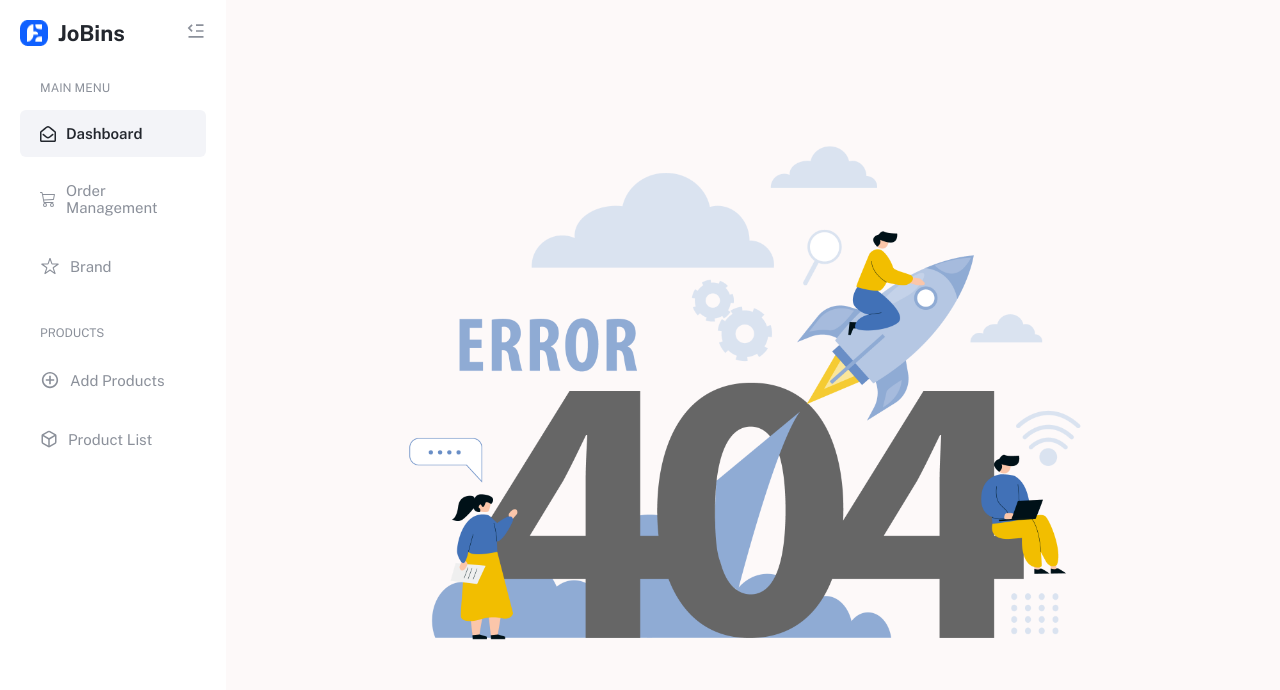
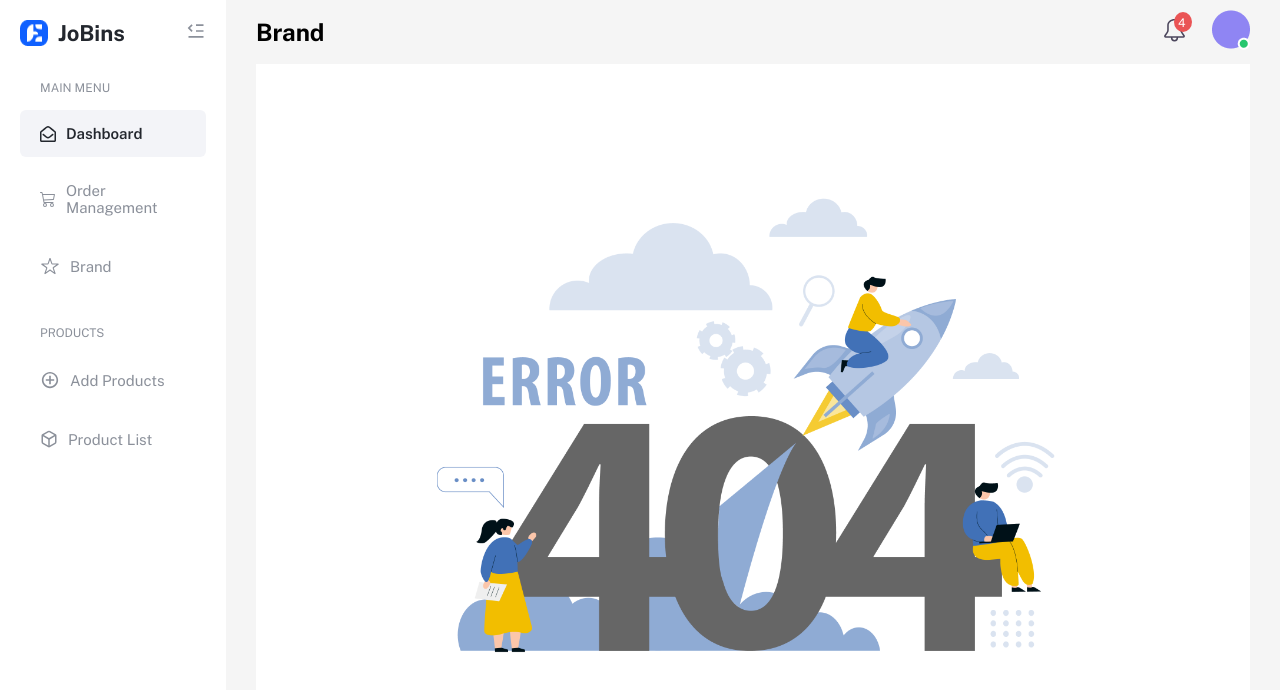
Before and after one commit to sanishkarkee/jobins-frontend-challenge, a React (Vite) app: page /Brand in a window 1280 px wide. Shown: the top 690 px of the page. Built offline with nearby package versions, Linux system fonts and the light colour scheme.

Commit message:
All completed

```diff
--- a/src/Routes/AppRoutes.jsx
+++ b/src/Routes/AppRoutes.jsx
@@ -7,8 +7,8 @@ const AppRoutes = () => {
   return (
     <Routes>
       <Route path='/' element={<Dashboard />} />
-      <Route path='/order-management' element={<Error404 />} />
-      <Route path='/brand' element={<Error404 />} />
+      <Route path='/Order-Management' element={<Error404 />} />
+      <Route path='/Brand' element={<Error404 />} />
       <Route path='*' element={<Error404 />} />
     </Routes>
   );
--- a/src/components/Header/Header.jsx
+++ b/src/components/Header/Header.jsx
@@ -1,14 +1,20 @@
 import React from 'react';
 import './Header.scss';
 import { GoBell } from 'react-icons/go';
+import { useLocation } from 'react-router-dom';
 
 const Header = () => {
+  const location = useLocation();
+  const currentPath =
+    location.pathname === '/'
+      ? 'Dashboard'
+      : location.pathname.replace('/', '');
   return (
     <>
       <div className='header-section'>
         <div className='header-content-wrapper'>
           <div className='header-title'>
-            <h4>Dashboard</h4>
+            <h4>{currentPath}</h4>
           </div>
 
           <div className='profile-details'>
--- a/src/components/Navbar/Navbar.jsx
+++ b/src/components/Navbar/Navbar.jsx
@@ -48,7 +48,7 @@ const Navbar = () => {
                 className={activeItem === 'Order Management' ? 'active' : ''}
                 onClick={() => handleMenuItemClick('Order Management')}
               >
-                <Link to='/order-management'>
+                <Link to='/Order-Management'>
                   <BsCart3 size={18} />
                   <span>Order Management</span>
                 </Link>
@@ -58,7 +58,7 @@ const Navbar = () => {
                 className={activeItem === 'Brand' ? 'active' : ''}
                 onClick={() => handleMenuItemClick('Brand')}
               >
-                <Link to='/brand'>
+                <Link to='/Brand'>
                   <IoIosStarOutline size={20} />
                   <span>Brand</span>
                 </Link>
@@ -76,7 +76,7 @@ const Navbar = () => {
                 className={activeItem === 'Add Products' ? 'active' : ''}
                 onClick={() => handleMenuItemClick('Add Products')}
               >
-                <Link to='/add-products'>
+                <Link to='/Add-Products'>
                   <IoMdAddCircleOutline size={20} />
                   <span>Add Products</span>
                 </Link>
@@ -85,7 +85,7 @@ const Navbar = () => {
                 className={activeItem === 'Product List' ? 'active' : ''}
                 onClick={() => handleMenuItemClick('Product List')}
               >
-                <Link to='/product-list'>
+                <Link to='/Product-List'>
                   <FiBox size={18} />
                   <span>Product List</span>
                 </Link>
--- a/src/pages/Error404.jsx
+++ b/src/pages/Error404.jsx
@@ -5,7 +5,14 @@ const Error404 = () => {
   return (
     <>
       <div className='error-message-content'>
-        <img src='/assets/error/error.png' alt='' />
+        <div className='inner'>
+          <div className='error-header'>
+            <Header />
+          </div>
+          <div className='error-img'>
+            <img src='/assets/error/error.png' alt='' />
+          </div>
+        </div>
       </div>
     </>
   );
--- a/src/style.scss
+++ b/src/style.scss
@@ -97,15 +97,25 @@ $content-back: #f5f5f5;
 // --------------------------<Error404/> Component------------------------
 
 .error-message-content {
+  .inner {
+    padding: 10px 30px;
+
+    .error-header {
+      margin-bottom: 10px;
+    }
+
+    .error-img {
       width: 100%;
-  height: 100vh;
+      height: 92vh;
       overflow: hidden;
-  background: #fdf9f9;
+      background: #fff;
 
       img {
         width: 100%;
         height: 100%;
         object-fit: contain;
+      }
+    }
   }
 }
 
```
Lines whose indentation alone changed are shown as unchanged.
